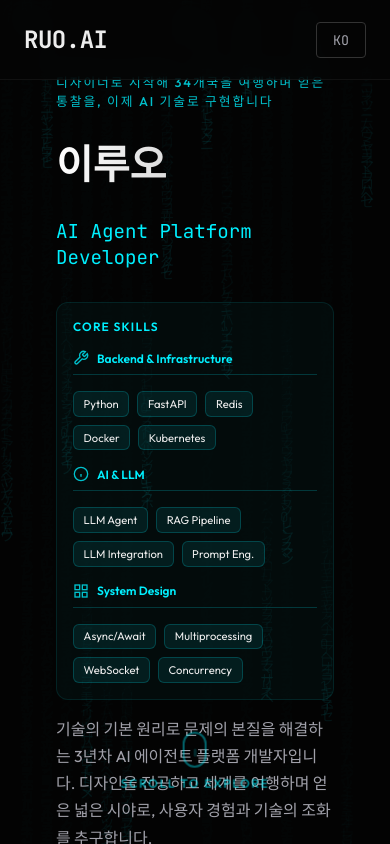
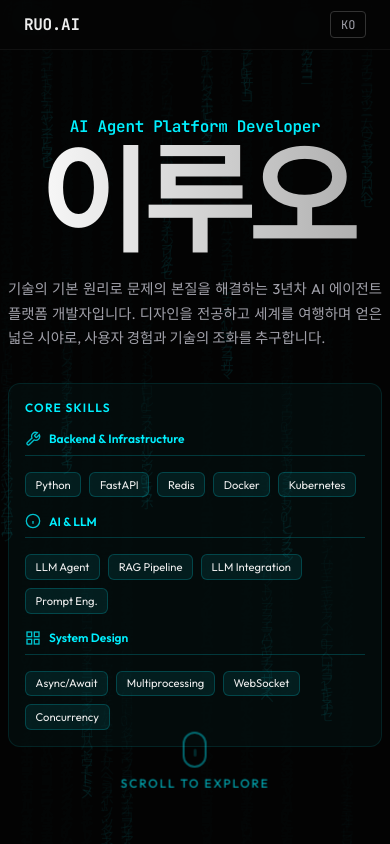
Before and after one commit to comsa33/porfolio-site, a Next.js app: page / in a window 390 px wide. Built offline with nearby package versions, Linux system fonts and the light colour scheme.

Commit message:
feat: redesign hero section layout and text styles, add scroll progress bar, and refine project card and timeline UI for responsiveness

```diff
--- a/src/app/page.module.css
+++ b/src/app/page.module.css
@@ -6,6 +6,31 @@
   overflow-y: scroll;
   scroll-snap-type: y mandatory;
   scroll-behavior: smooth;
+  scrollbar-width: none; /* Hide scrollbar Firefox */
+  -ms-overflow-style: none; /* Hide scrollbar IE/Edge */
+}
+
+.main::-webkit-scrollbar {
+  display: none; /* Hide scrollbar Chrome/Safari */
+}
+
+.progressBar {
+  position: fixed;
+  left: 0;
+  height: 2px;
+  background: linear-gradient(90deg, var(--accent-cyan), var(--accent-purple));
+  z-index: 200;
+  transition:
+    width 0.1s linear,
+    top 0.3s ease-in-out;
+  top: var(--header-height);
+  box-shadow: 0 2px 10px rgba(0, 240, 255, 0.5);
+  mask-image: linear-gradient(to right, black 85%, transparent);
+  -webkit-mask-image: linear-gradient(to right, black 85%, transparent);
+}
+
+.progressBarHidden {
+  top: 0;
 }
 
 .nav {
@@ -75,51 +100,60 @@
   margin: 0 auto;
   padding: 0 2rem;
   width: 100%;
-  text-align: left;
-}
-
-.story {
-  font-size: 1rem;
-  color: rgba(0, 240, 255, 0.8);
-  text-transform: uppercase;
-  letter-spacing: 0.15em;
-  margin-bottom: 2rem;
-  font-weight: 500;
+  text-align: center;
+  display: flex;
+  flex-direction: column;
+  align-items: center;
 }
 
 .title {
-  font-size: 5rem;
+  width: 100%;
+  max-width: 700px;
+  font-size: 16rem;
   font-weight: 700;
-  line-height: 1.1;
+  line-height: 0.9;
   background: linear-gradient(90deg, #fff, #aaa);
   background-clip: text;
   -webkit-background-clip: text;
   -webkit-text-fill-color: transparent;
-  margin-bottom: 2rem;
+  margin: 0 auto 1.5rem;
+  letter-spacing: -0.05em;
+  white-space: nowrap;
 }
 
 .subtitle {
-  font-size: 1.8rem;
+  width: 100%;
+  max-width: 700px;
+  font-size: 2rem;
+  font-weight: 600;
   color: var(--accent-cyan);
-  margin-bottom: 2rem;
+  margin: 0 auto 0.5rem;
   font-family: 'JetBrains Mono', monospace;
+  letter-spacing: -0.02em;
+  white-space: nowrap;
 }
 
 .description {
-  font-size: 1.3rem;
+  width: 100%;
+  max-width: 700px;
+  font-size: 1.2rem;
   color: var(--text-secondary);
-  max-width: 550px;
   line-height: 1.7;
+  margin: 0 auto 1rem;
+  text-align: justify;
+  word-break: keep-all;
 }
 
 /* Core Skills Section */
 .skillsSection {
-  margin: 2.5rem 0 1.5rem;
+  margin: 0 auto 1.5rem;
   padding: 1.5rem;
   background: rgba(0, 240, 255, 0.03);
   border: 1px solid rgba(0, 240, 255, 0.1);
   border-radius: 12px;
   max-width: 700px;
+  width: 100%;
+  text-align: left;
 }
 
 .skillsTitle {
@@ -513,33 +547,52 @@
 @media (max-width: 768px) {
   .nav {
     padding: 0 1.5rem;
+    height: 50px;
+  }
+
+  .progressBar {
+    top: 50px;
+  }
+
+  .progressBarHidden {
+    top: 0;
+  }
+
+  .logo {
+    font-size: 1rem;
+  }
+
+  .langBtn {
+    padding: 0.3rem 0.6rem;
+    font-size: 0.75rem;
   }
 
   .hero {
-    padding: var(--header-height) 1.5rem 0;
+    padding: calc(var(--header-height) - 3rem) 0 0;
     margin-left: 0;
     width: 100%;
   }
 
-  .story {
-    font-size: 0.8rem;
+  .heroContent {
+    padding: 0 0.5rem;
   }
 
   .title {
-    font-size: 2.5rem;
+    font-size: 7.5rem;
   }
 
   .subtitle {
-    font-size: 1.2rem;
+    font-size: 1rem;
+    white-space: nowrap;
   }
 
   .description {
-    font-size: 1rem;
+    font-size: 0.9rem;
   }
 
   /* Skills Section Mobile */
   .skillsSection {
-    margin: 1.5rem 0 1rem;
+    margin: 1rem auto 0.8rem;
     padding: 1rem;
   }
 
@@ -574,7 +627,7 @@
   }
 
   .sectionTitle {
-    font-size: 1.5rem;
+    font-size: 1.3rem;
     padding: 0 1.5rem;
   }
 
--- a/src/app/page.tsx
+++ b/src/app/page.tsx
@@ -46,10 +46,12 @@ function getCareerIntro(lang: 'ko' | 'en', introText: string): string {
 
 export default function Home() {
   const [lang, setLang] = useState<'ko' | 'en'>('ko');
+  /* Timeline Filter State (Default: Career) */
   const [timelineFilter, setTimelineFilter] = useState<'all' | 'education' | 'career' | 'other'>(
-    'all',
+    'career',
   );
   const [showHeader, setShowHeader] = useState(true);
+  const [scrollProgress, setScrollProgress] = useState(0);
   const lastScrollY = useRef(0);
   const mainRef = useRef<HTMLDivElement>(null);
 
@@ -58,8 +60,15 @@ export default function Home() {
   };
 
   useEffect(() => {
+    const mainElement = mainRef.current;
+
     const handleScroll = () => {
-      const currentScrollY = mainRef.current?.scrollTop || 0;
+      if (!mainElement) return;
+
+      const currentScrollY = mainElement.scrollTop;
+      const totalHeight = mainElement.scrollHeight - mainElement.clientHeight;
+      const progress = totalHeight > 0 ? (currentScrollY / totalHeight) * 100 : 0;
+      setScrollProgress(progress);
 
       if (currentScrollY > lastScrollY.current && currentScrollY > 100) {
         // Scrolling down & passed threshold -> Hide Header
@@ -72,7 +81,6 @@ export default function Home() {
       lastScrollY.current = currentScrollY;
     };
 
-    const mainElement = mainRef.current;
     if (mainElement) {
       mainElement.addEventListener('scroll', handleScroll);
     }
@@ -124,13 +132,19 @@ export default function Home() {
         </button>
       </nav>
 
+      {/* Scroll Progress Bar */}
+      <div
+        className={`${styles.progressBar} ${!showHeader ? styles.progressBarHidden : ''}`}
+        style={{ width: `${scrollProgress}%` }}
+      />
+
       {/* Hero with Story */}
       <section id="hero" className={styles.hero}>
         <NeuralBackground />
         <div className={styles.heroContent}>
-          <p className={styles.story}>{data.profile.story[lang]}</p>
+          <p className={styles.subtitle}>{data.profile.title}</p>
           <h1 className={styles.title}>{data.profile.name[lang]}</h1>
-          <p className={styles.subtitle}>{data.profile.title}</p>
+          <p className={styles.description}>{getCareerIntro(lang, data.profile.intro[lang])}</p>
 
           {/* Core Skills */}
           <div className={styles.skillsSection}>
@@ -222,8 +236,6 @@ export default function Home() {
               </div>
             </div>
           </div>
-
-          <p className={styles.description}>{getCareerIntro(lang, data.profile.intro[lang])}</p>
         </div>
 
         {/* Scroll Indicator */}
@@ -244,6 +256,16 @@ export default function Home() {
           </div>
         </section>
       )}
+
+      {/* Other Projects */}
+      <section id="other-projects" className={styles.section}>
+        <h2 className={styles.sectionTitle}>{SECTION_TITLES.otherProjects[lang]}</h2>
+        <div className={styles.projectsGrid}>
+          {otherProjects.map((project) => (
+            <ProjectCard key={project.id} project={project} lang={lang} />
+          ))}
+        </div>
+      </section>
 
       {/* Timeline with Filter */}
       <section id="timeline" className={styles.section}>
@@ -279,16 +301,6 @@ export default function Home() {
           </div>
         </div>
         <Timeline items={filteredTimeline} lang={lang} />
-      </section>
-
-      {/* Other Projects */}
-      <section id="other-projects" className={styles.section}>
-        <h2 className={styles.sectionTitle}>{SECTION_TITLES.otherProjects[lang]}</h2>
-        <div className={styles.projectsGrid}>
-          {otherProjects.map((project) => (
-            <ProjectCard key={project.id} project={project} lang={lang} />
-          ))}
-        </div>
       </section>
 
       {/* Contact Footer */}
--- a/src/components/ProjectCard.module.css
+++ b/src/components/ProjectCard.module.css
@@ -233,7 +233,7 @@
 
 .achievements {
   background: rgba(0, 240, 255, 0.05);
-  border-left: 3px solid var(--accent-cyan);
+  border-left: 1px solid var(--accent-cyan);
   padding: 1rem 1.5rem;
   border-radius: 4px;
 }
@@ -260,21 +260,31 @@
   line-height: 1.6;
   color: var(--text-primary);
   position: relative;
-  padding-left: 0;
+  padding-left: 1.2rem;
+}
+
+.achievementItem::before {
+  content: '•';
+  position: absolute;
+  left: 0;
+  color: var(--accent-cyan);
+  font-weight: 700;
 }
 
 .features {
   background: rgba(112, 0, 255, 0.05);
-  border-left: 3px solid var(--accent-purple);
+  border-left: 1px solid var(--accent-purple);
   padding: 1rem 1.5rem;
   border-radius: 4px;
 }
 
 .featuresTitle {
-  font-size: 1.1rem;
-  font-weight: 600;
+  font-size: 0.9rem;
+  font-weight: 700;
   color: var(--accent-purple);
-  margin-bottom: 0.75rem;
+  margin-bottom: 1rem;
+  text-transform: uppercase;
+  letter-spacing: 0.05em;
 }
 
 .featuresList {
@@ -300,21 +310,33 @@
   }
 
   .title {
-    font-size: 1.5rem;
+    font-size: 1.25rem;
   }
 
   .shortDesc {
-    font-size: 1rem;
+    font-size: 0.9rem;
   }
 
   .achievementItem,
   .fullDesc {
-    font-size: 0.9rem;
+    font-size: 0.85rem;
   }
 
-  /* Stack buttons on mobile */
+  .techBadge {
+    font-size: 0.6rem;
+    padding: 0.25rem 0.5rem;
+  }
+
+  /* Horizontal buttons on mobile */
   .buttonGroup {
-    flex-direction: column;
+    flex-direction: row;
+    gap: 0.5rem;
+  }
+
+  .detailBtn,
+  .architectureBtn {
+    padding: 0.7rem 0.5rem;
+    font-size: 0.8rem;
   }
 
   .companyInfo {
--- a/src/components/Timeline.module.css
+++ b/src/components/Timeline.module.css
@@ -592,7 +592,7 @@
 
   /* 3D carousel with stronger perspective */
   .scrollerContainer {
-    height: 55vh;
+    height: 80vh;
     perspective: 250px; /* Reduced from 400px for stronger effect */
     scroll-snap-type: y mandatory;
     overflow-y: auto;
@@ -643,12 +643,16 @@
     gap: 0;
   }
 
-  .cardHeader h3 {
-    font-size: 1.1rem;
+  .cardHeader h3,
+  .timelineItem[data-type='Education'] .cardHeader h3,
+  .timelineItem[data-type='Travel'] .cardHeader h3,
+  .timelineItem[data-type='Design'] .cardHeader h3,
+  .timelineItem[data-type='Career'] .cardHeader h3 {
+    font-size: 0.9rem;
   }
 
   .timelineItem[data-type='Dev'] .cardHeader h3 {
-    font-size: 1.2rem;
+    font-size: 1rem;
   }
 
   .role {
@@ -740,7 +744,7 @@
 @media (max-width: 480px) {
   /* Further reduce perspective and increase spacing */
   .scrollerContainer {
-    height: 60vh;
+    height: 82vh;
     perspective: 250px; /* Reduced from 300px for stronger effect */
   }
 
--- a/src/components/TimelineBackground.module.css
+++ b/src/components/TimelineBackground.module.css
@@ -6,5 +6,5 @@
   height: 100%;
   z-index: 0;
   pointer-events: none;
-  opacity: 0.8;
+  opacity: 1;
 }
--- a/src/components/TimelineBackground.tsx
+++ b/src/components/TimelineBackground.tsx
@@ -22,8 +22,8 @@ const TimelineBackground: React.FC = () => {
 
     // Minimal Grid Pattern
     const gridSize = 40; // Distance between dots
-    const dotRadius = 1;
-    const baseOpacity = 0.15;
+    const dotRadius = 1.5;
+    const baseOpacity = 0.4;
 
     let animationFrame: number;
     let time = 0;
```
